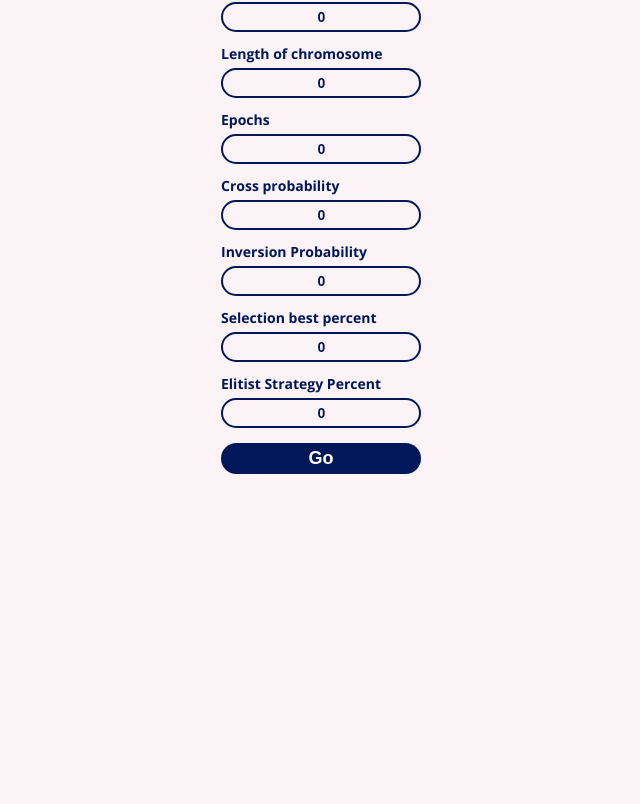
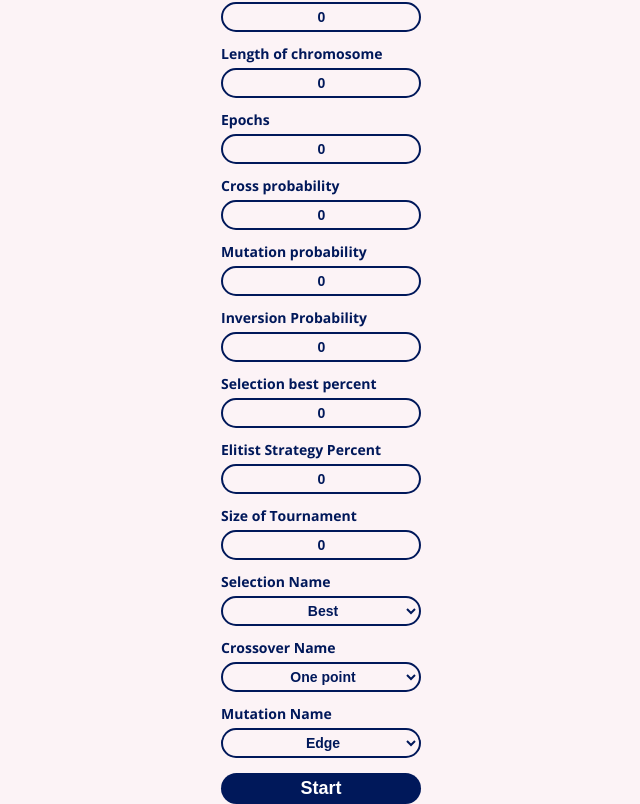
Before and after one commit to Jeremiaszmacura/PK-classical-evolution-algorithm, a React (Create React App) app in the folder client/: page /classic-EA in a window 1280 px wide. Shown: the part 277-1081 px from the top of the page, without its empty margins (319-959 px from the left). Before the commit the page ends 800 px from the top, so only its background shows below. Built offline with nearby package versions, Linux system fonts and the light colour scheme.

Commit message:
Forms extended and repaired

```diff
--- a/client/src/components/Form.js
+++ b/client/src/components/Form.js
@@ -4,22 +4,32 @@ import doFetch from "../services/doFetch";
 
 const Form = () => {
 
-    const [numberOfPopulation, setNumberOfPopulation] = useState(0);
-    const [lengthOfChromosome, setLengthOfChromosome] = useState(0);
-    const [epochs, setEpochs] = useState(0);
-    const [crossProbability, setCrossProbability] = useState(0);
-    const [inversionProbability, setInversionProbability] = useState(0);
-    const [selectionBestPercent, setSelectionBestPercent] = useState(0);
-    const [elitistStrategyPercent, setElitistStrategyPercent] = useState(0);
+    const [numberOfPopulation, setNumberOfPopulation] = useState(0)
+    const [lengthOfChromosome, setLengthOfChromosome] = useState(0)
+    const [epochs, setEpochs] = useState(0)
+    const [crossProbability, setCrossProbability] = useState(0)
+    const [mutationProbability, setMutationProbability] = useState(0)
+    const [inversionProbability, setInversionProbability] = useState(0)
+    const [selectionPercent, setSelectionPercent] = useState(0)
+    const [elitistStrategyPercent, setElitistStrategyPercent] = useState(0)
+    const [sizeOfTournament, setSizeOfTournament] = useState(0)
+    const [selectionName, setSelectionName] = useState("best")
+    const [crossoverName, setCrossoverName] = useState("onePoint")
+    const [mutationName, setMutationName] = useState("edge")
 
     const parameters = {
         numberOfPopulation,
         lengthOfChromosome,
         epochs,
         crossProbability,
+        mutationProbability,
         inversionProbability,
-        selectionBestPercent,
-        elitistStrategyPercent
+        selectionPercent,
+        elitistStrategyPercent,
+        sizeOfTournament,
+        selectionName,
+        crossoverName,
+        mutationName
     }
 
     const send = (event) => {
@@ -62,53 +72,105 @@ const Form = () => {
                         className={style.formInput}
                         type='number'
                         value={epochs}
-                        min={0}
-                        max={100}
                         onChange={(e => setEpochs(e.target.value))}
                     />
-                </div> <div className={style.formInputs}>
+                </div>
+                <div className={style.formInputs}>
                     <label className={style.formLabel}>Cross probability</label>
                     <input
                         className={style.formInput}
                         type='number'
                         value={crossProbability}
-                        min={0}
-                        max={100}
+                        step={"0.01"}
                         onChange={(e => setCrossProbability(e.target.value))}
                     />
-                </div> <div className={style.formInputs}>
+                </div>
+                <div className={style.formInputs}>
+                    <label className={style.formLabel}>Mutation probability</label>
+                    <input
+                        className={style.formInput}
+                        type='number'
+                        value={mutationProbability}
+                        step={"0.01"}
+                        onChange={(e => setMutationProbability(e.target.value))}
+                    />
+                </div>
+                <div className={style.formInputs}>
                     <label className={style.formLabel}>Inversion Probability</label>
                     <input
                         className={style.formInput}
                         type='number'
                         value={inversionProbability}
-                        min={0}
-                        max={100}
+                        step={"0.01"}
                         onChange={(e => setInversionProbability(e.target.value))}
                     />
-                </div> <div className={style.formInputs}>
+                </div>
+                <div className={style.formInputs}>
                     <label className={style.formLabel}>Selection best percent</label>
                     <input
                         className={style.formInput}
                         type='number'
-                        value={selectionBestPercent}
-                        min={0}
-                        max={100}
-                        onChange={(e => setSelectionBestPercent(e.target.value))}
+                        value={selectionPercent}
+                        step={"0.01"}
+                        onChange={(e => setSelectionPercent(e.target.value))}
                     />
-                </div> <div className={style.formInputs}>
+                </div>
+                <div className={style.formInputs}>
                     <label className={style.formLabel}>Elitist Strategy Percent</label>
                     <input
                         className={style.formInput}
                         type='number'
                         value={elitistStrategyPercent}
-                        min={0}
-                        max={100}
+                        step={"0.01"}
                         onChange={(e => setElitistStrategyPercent(e.target.value))}
                     />
                 </div>
+                <div className={style.formInputs}>
+                    <label className={style.formLabel}>Size of Tournament</label>
+                    <input
+                        className={style.formInput}
+                        type='number'
+                        value={sizeOfTournament}
+                        max={numberOfPopulation}
+                        onChange={(e => setSizeOfTournament(e.target.value))}
+                    />
+                </div>
+                <div className={style.formInputs}>
+                    <label className={style.formLabel}>Selection Name</label>
+                    <select value={selectionName}
+                            onChange={(e => setSelectionName(e.target.value))}
+                            className={style.formInput}
+                    >
+                        <option value={"best"}>Best</option>
+                        <option value={"roulette"}>Roulette</option>
+                        <option value={"tournament"}>Tournament</option>
+                    </select>
+                </div>
+                <div className={style.formInputs}>
+                    <label className={style.formLabel}>Crossover Name</label>
+                    <select value={crossoverName}
+                            onChange={(e => setCrossoverName(e.target.value))}
+                            className={style.formInput}
+                    >
+                        <option value={"one_point"}>One point</option>
+                        <option value={"two_points"}>Two points</option>
+                        <option value={"three_points"}>Three points</option>
+                        <option value={"uniform"}>Uniform</option>
+                    </select>
+                </div>
+                <div className={style.formInputs}>
+                    <label className={style.formLabel}>Mutation Name</label>
+                    <select value={mutationName}
+                            onChange={(e => setMutationName(e.target.value))}
+                            className={style.formInput}
+                    >
+                        <option value={"edge"}>Edge</option>
+                        <option value={"one_point"}>One point</option>
+                        <option value={"two_points"}>Two points</option>
+                    </select>
+                </div>
                 <button type='submit'>
-                    Go
+                    Start
                 </button>
             </form>
         </div>
```
